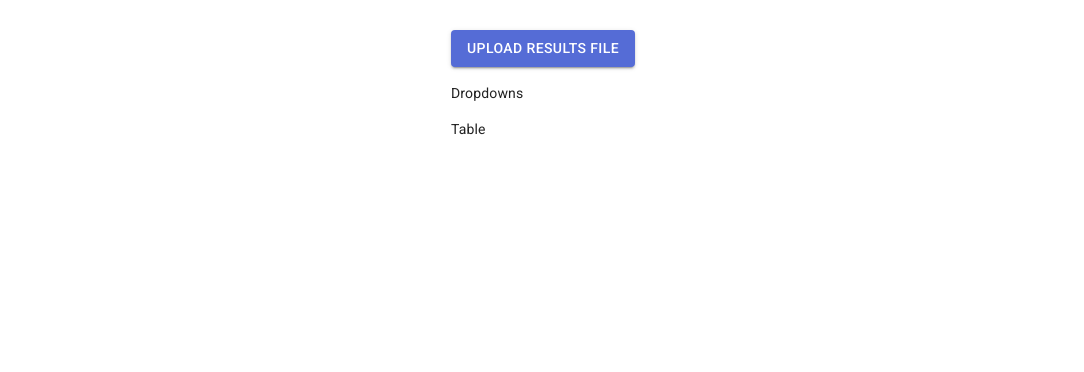
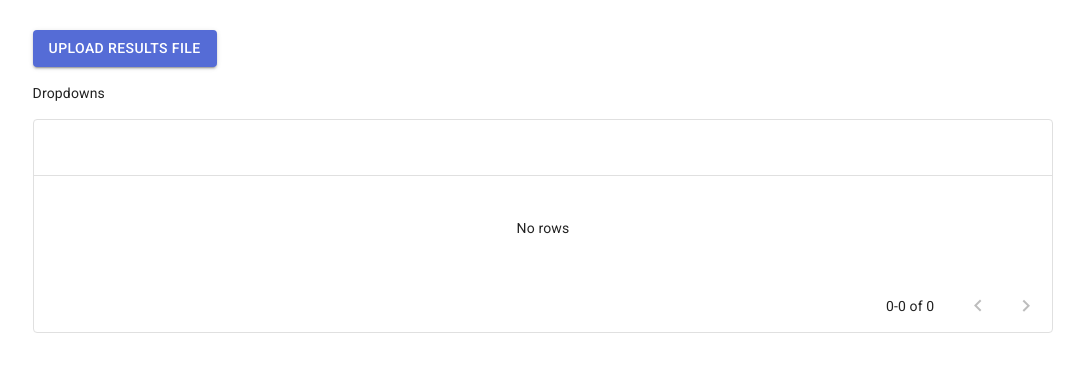
Before and after one commit to JesperBrink/master_thesis_scientific_verification, a Next.js app in the folder hyperparameter_tuning/dashboard/: page / in a window 1280 px wide. Shown: the top 372 px of the page, without its empty margins (97-1181 px from the left). Built offline with nearby package versions, Linux system fonts and the light colour scheme.

Commit message:
Fill table with rows and columns

```diff
--- a/hyperparameter_tuning/dashboard/pages/index.js
+++ b/hyperparameter_tuning/dashboard/pages/index.js
@@ -1,10 +1,12 @@
 import Grid from '@material-ui/core/Grid';
 import React, { useState, useEffect } from 'react';
 import UploadButton from '../components/UploadButton';
+import { DataGrid } from '@material-ui/data-grid';
 
 export default function Home() {
-    const [results, setResults] = useState([]);
-    const [resultsKeys, setResultsKeys] = useState([]);
+    const [runs, setRuns] = useState([]);
+    const [columns, setColumns] = useState([]);
+    const [rows, setRows] = useState([]);
 
     // TODO: Make this async?
     const readResultsFile = event => {
@@ -16,36 +18,65 @@ export default function Home() {
     }
 
     const parseResultsFile = (data, fullFileName) => {
-        let hyperparameterRuns = [];
-        const fileName = fullFileName.split(/[.-]/).slice(1,3).join("_");
+        let tempRuns = [];
+        const fileName = fullFileName.split(/[.-]/).slice(1,3).join("_"); // TODO: Make more general
 
         // Potential speed up here
         data.split("\n").forEach(el => {
             if (el) {
                 let name = fileName;
                 let run = JSON.parse(el);
-                console.log(run.params)
 
-                for (const [key, value] of Object.entries(run.params)) {
-                    name = name.concat(`_${key}_${value}`);
+                if (run.params) {
+                    for (const [key, value] of Object.entries(run.params)) {
+                        name = name.concat(`_${key}_${value}`);
+                    }
                 }
                 run["name"] = name;
 
-                hyperparameterRuns.push(run);
+                tempRuns.push(run);
             }
         });
 
-        setResults(hyperparameterRuns);
-        setResultsKeys(Object.keys(hyperparameterRuns[0].results));
+        setRuns(tempRuns);
 
         // TODO:
             // save params keys (from first object)
             // go through each object and generate param values for dropdowns
     }
 
-    // useEffect(() => {
-    //     console.log(results);
-    // }, [results])
+    // update rows and columns when runs update
+    useEffect(() => {
+        setColumns(getColumns());
+        setRows(getRows());
+    }, [runs])
+
+    const getColumns = () => {
+        let cols = [];
+        if (runs.length > 0) {
+            cols.push({field: "name", flex: 0.5});
+            Object.keys(runs[0].results).forEach(key => {
+                cols.push({field: key, flex: 1});
+            })
+        }
+        return cols;
+    }
+
+    const getRows = () => {
+        let rows = [];
+        if (runs.length > 0) {
+            for (let i = 0; i < runs.length; i++) {
+                let row = {id: i, name: runs[i]["name"]};
+
+                for (const [key, value] of Object.entries(runs[i].results)) {
+                    row[key] = value;
+                }
+
+                rows.push(row);
+            }
+        }
+        return rows;
+    }
 
     // TODO: Checlist:
         // if data, show row with table (datagrid)
@@ -56,7 +87,7 @@ export default function Home() {
         // select rows (in table) to compare in another table (which is only shown if at least two datapoints are selected)
 
     return (
-        <div >
+        <div style={{ height: '100%' }}>
             <Grid
                 container
                 spacing={2}
@@ -70,8 +101,14 @@ export default function Home() {
                 <Grid item xs>
                     {"Dropdowns"}
                 </Grid>
-                <Grid item xs>
-                    {"Table"}
+                <Grid item xs style={{width: '80%'}}>
+                    {<DataGrid
+                        rows={rows}
+                        columns={columns}
+                        pageSize={15}
+                        checkboxSelection
+                        autoHeight={true}
+                    />}
                 </Grid>
             </Grid>
         </div>
```
